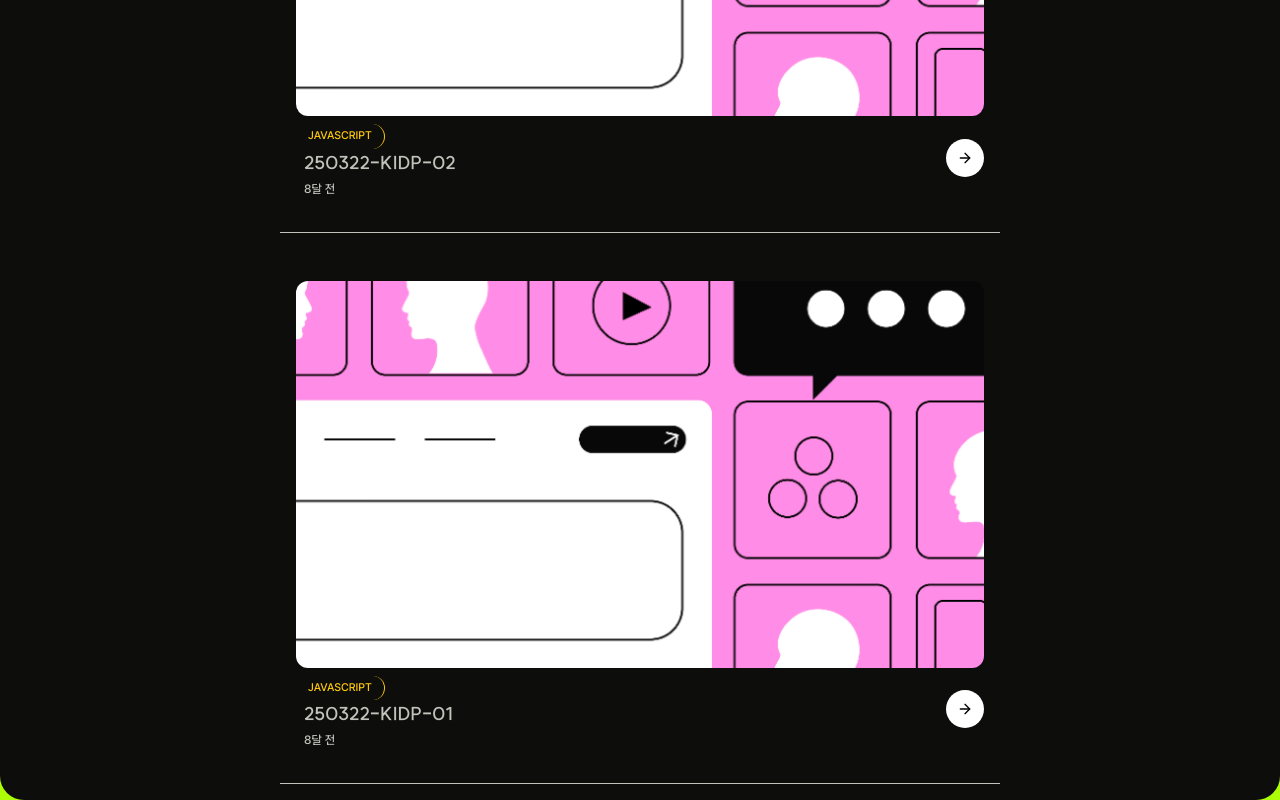
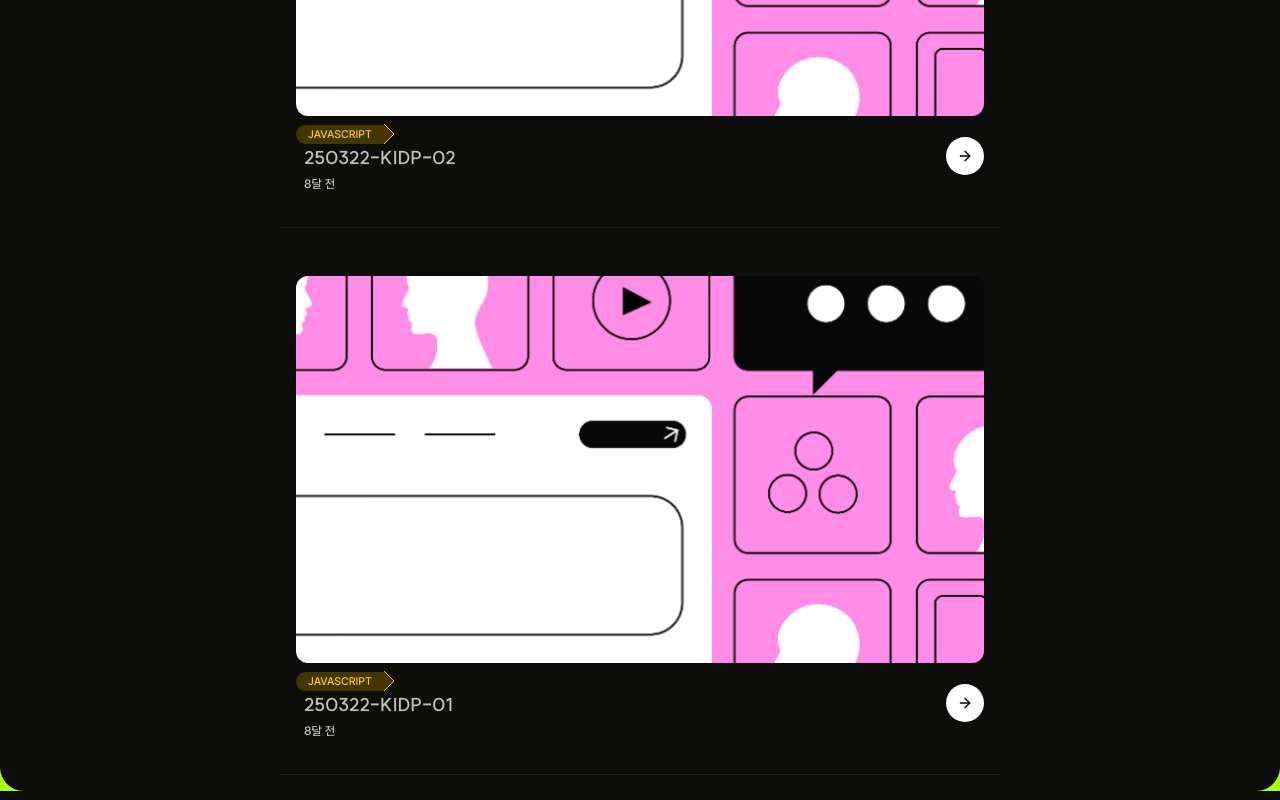
Before and after one commit to sngminn/me, a Next.js app: page / in a window 1280 px wide. Shown: the part 978-1778 px from the top of the page. Built offline with nearby package versions, Linux system fonts and the light colour scheme.

Commit message:
feat: 사이드바 컴포넌트 태그 및 스타일 개선

```diff
--- a/app/globals.css
+++ b/app/globals.css
@@ -179,10 +179,6 @@ body {
   }
 }
 
-.corner-arrow {
-  corner-shape: round bevel bevel round;
-}
-
 .hide-scrollbar::-webkit-scrollbar {
   display: none;
 }
--- a/src/components/layout/Sidebar.tsx
+++ b/src/components/layout/Sidebar.tsx
@@ -7,6 +7,27 @@ import { relativeDate } from '@/src/lib/utils/day';
 interface SidebarProps {
   posts: Post[];
   className?: string;
+}
+
+function Tag({ text }: { text: string }) {
+  return (
+    <div className="flex items-center">
+      <div className="text-[#FFC908] bg-[#453600] rounded-l-full px-3 py-1 text-[11px] font-medium  uppercase leading-none">
+        {text}
+      </div>
+      <div className="w-2.5">
+        <svg
+          viewBox="0 0 10 20"
+          preserveAspectRatio="none"
+          className="w-full h-full"
+          fill="#453600"
+          stroke="#FFC908"
+        >
+          <path d="M0 0 L10 10 L0 20" />
+        </svg>
+      </div>
+    </div>
+  );
 }
 
 function TabButton({ content }: { content: string }) {
@@ -35,10 +56,7 @@ function SidebarContent({ post }: { post: Post }) {
         <div className="flex justify-between items-center">
           <div>
             <div className="flex items-center mt-2">
-              <div className="z-1 corner-arrow border border-l-0 border-y-0 border-r-[#FFC908] text-[#FFC908] rounded-full w-fit px-3 py-1 text-[11px] font-medium uppercase">
-                JavaScript
-              </div>
-              {/* <div className="w-4 h-4 -translate-x-2 bg-[#1A1600] border border-[#FFC908] rotate-45" /> */}
+              <Tag text={'JavaScript'} />
             </div>
             <div className="pl-2">
               <h4 className={`text-text-bright font-bold text-[18px] font-suite`}>{post.title}</h4>
@@ -75,7 +93,7 @@ export function Sidebar({ posts, className }: SidebarProps) {
           {posts.map((post) => (
             <div key={post.slug}>
               <SidebarContent post={post} />
-              <hr className=" bg-white my-4 stroke-white" />
+              <hr className=" my-4  text-bg-subtle" />
             </div>
           ))}
         </ul>
```
